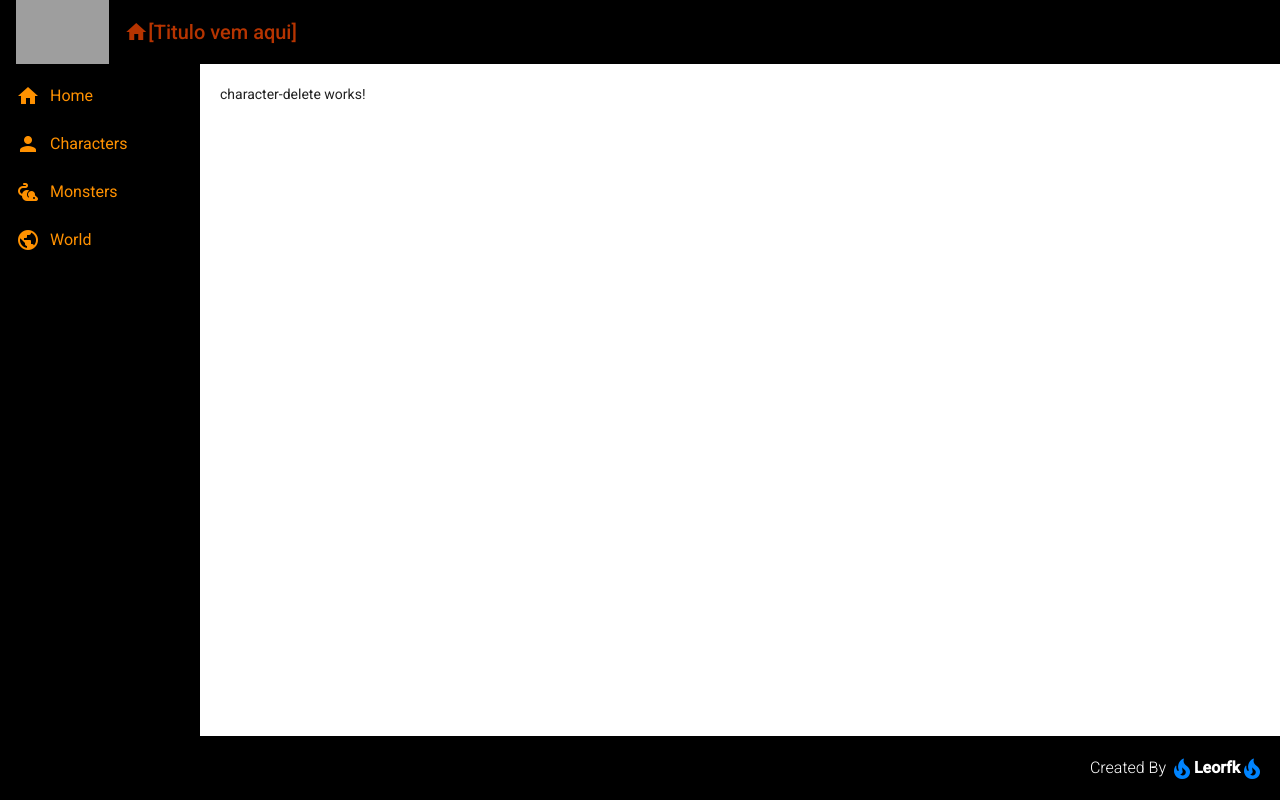
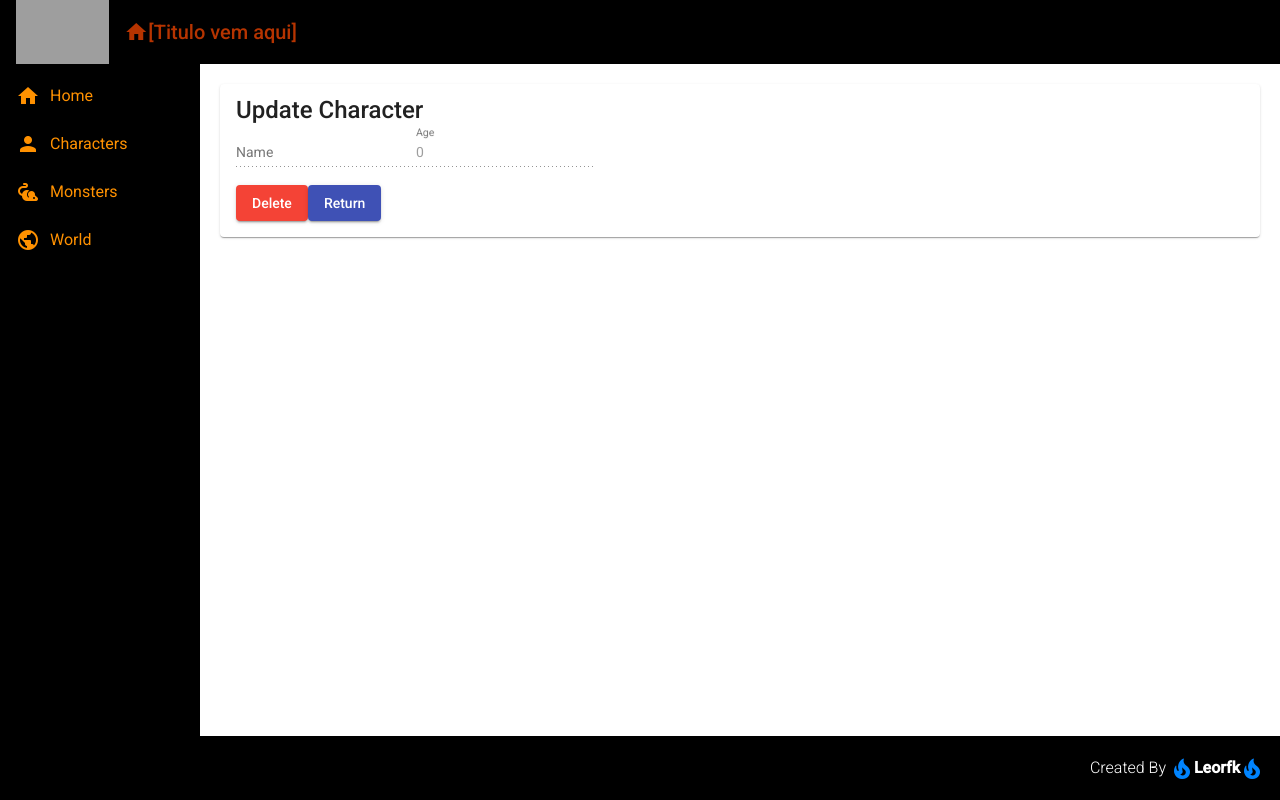
Before and after one commit to Leorfk/witcher-front, an Angular app in the folder frontend/: page /characters/delete/1 in a window 1280 px wide. Built offline with nearby package versions, Linux system fonts and the light colour scheme; no server answers; grey boxes are pictures that could not be loaded.

Commit message:
Criacao da logica de delete

```diff
--- a/frontend/src/app/componets/character/character-delete/character-delete.component.html
+++ b/frontend/src/app/componets/character/character-delete/character-delete.component.html
@@ -1 +1,13 @@
-<p>character-delete works!</p>
+<mat-card>
+  <mat-card-title>Update Character</mat-card-title>
+  <form class="form-style">
+    <mat-form-field>
+      <input matInput placeholder="Name" [(ngModel)]="character.name" name="name" disabled/>
+    </mat-form-field>
+    <mat-form-field>
+      <input matInput placeholder="Age" [(ngModel)]="character.age" name="age" disabled/>
+    </mat-form-field>
+  </form>
+  <button class="form-button" mat-raised-button color="warn" (click)="delete()">Delete</button>
+  <button class="form-button" mat-raised-button color="primary" (click)="cancel()">Return</button>
+</mat-card>
--- a/frontend/src/app/componets/character/character-delete/character-delete.component.ts
+++ b/frontend/src/app/componets/character/character-delete/character-delete.component.ts
@@ -1,4 +1,7 @@
 import { Component, OnInit } from '@angular/core';
+import { ActivatedRoute, Router } from '@angular/router';
+import { CharacterService } from '../character-service/character.service';
+import { Character } from '../character.model';
 
 @Component({
   selector: 'app-character-delete',
@@ -7,9 +10,38 @@ import { Component, OnInit } from '@angular/core';
 })
 export class CharacterDeleteComponent implements OnInit {
 
-  constructor() { }
+  character: Character = {
+    name: '',
+    age: 0,
+    abilities: [],
+    affiliation: [],
+    aliases: '',
+    eyeColor: '',
+    hairColor: '',
+    gender: '',
+    profession: '',
+    skin: ''
+  };
+
+  constructor(
+    private route: ActivatedRoute,
+    private router: Router,
+    private characterService: CharacterService) { }
 
   ngOnInit(): void {
+    this.characterService.getById(this.route.snapshot.paramMap.get('id')).subscribe(x => {
+      this.character = x;
+    });
   }
 
+  delete(): void {
+    this.characterService.delete(this.character).subscribe(() => {
+      this.characterService.showMessage(`Personagem ${this.character.name}, foi excluido!!!`);
+      this.router.navigate(['/characters']);
+    });
+  }
+
+  cancel(): void {
+    this.router.navigate(['/characters']);
+  }
 }
--- a/frontend/src/app/componets/character/character-update/character-update.component.html
+++ b/frontend/src/app/componets/character/character-update/character-update.component.html
@@ -8,6 +8,6 @@
       <input matInput placeholder="Age" [(ngModel)]="character.age" name="age"/>
     </mat-form-field>
   </form>
-  <button class="form-button" mat-raised-button color="primary" (click)="update()">Save</button>
+  <button class="form-button" mat-raised-button color="primary" (click)="update()">Update</button>
   <button class="form-button" mat-raised-button color="warn" (click)="cancel()">Return</button>
 </mat-card>
```
